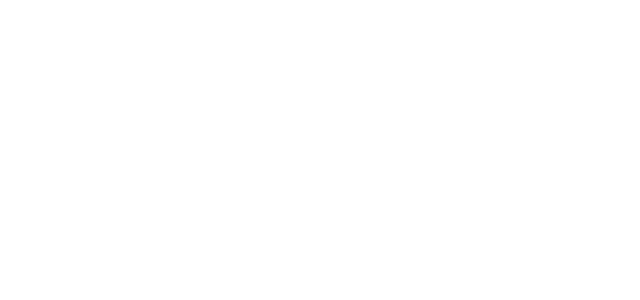
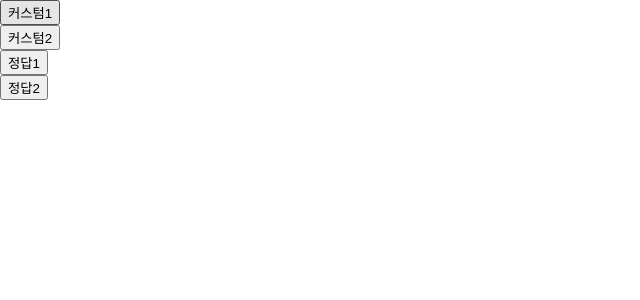
Before and after one commit to czmcm5/react-study, a React (Create React App) app: page /custom-ref in a window 1280 px wide. Before the commit this address had no page. Shown: the top 300 px of the page, without its empty margins (0-640 px from the left). Built offline with nearby package versions, Linux system fonts and the light colour scheme.

Commit message:
커스텀 useRef 구현 (성공)

```diff
--- a/src/App.tsx
+++ b/src/App.tsx
@@ -1,4 +1,5 @@
 import { Route, Routes } from "react-router-dom";
+import Custom_ref from "./page/custom-ref";
 import Home from "./page/Home";
 import Infinite_scroll from "./page/infinite-scroll";
 
@@ -7,6 +8,7 @@
     <Routes>
       <Route path="/" element={<Home />} />
       <Route path="/infinite-scroll" element={<Infinite_scroll />} />
+      <Route path="/custom-ref" element={<Custom_ref />} />
     </Routes>
   );
 }
--- a/src/page/Home.tsx
+++ b/src/page/Home.tsx
@@ -15,11 +15,13 @@
   const Navigate = useNavigate();
 
   const go_infiniteScroll = () => Navigate("/infinite-scroll");
+  const go_ref_test = () => Navigate("/custom-ref");
 
   return (
     <Menu>
       <ul>
         <li onClick={go_infiniteScroll}>무한 스크롤</li>
+        <li onClick={go_ref_test}>커스텀 ref</li>
       </ul>
     </Menu>
   );
--- /dev/null
+++ b/src/page/custom-ref.tsx
@@ -0,0 +1,65 @@
+import React, { useState } from "react";
+
+const refs = new Set();
+const refs2 = new Set();
+
+/** 결론: 메모리 할당 차이 */
+const Custom_ref = () => {
+  function MyuseRef<T>(initialValue: T): { current: T } {
+    // useState로 리렌더링할 때마다 값을 유지
+    // ref 의 참조값은 쭉 같게 유지.
+    // 컴포넌트가 리렌더링되어도 반환되는 객체의 참조값은 같고, current 값만 업뎃
+    // 어쨋든 참조형은 가변형이니까 {current: ref}의 주솟값은 그대로 일거고? 참조값이 변하지않는다는거다 어쩌고
+    const [ref] = useState({ current: initialValue });
+    return ref;
+  }
+  function MyuseRef2<T>(initialValue: T): { current: T } {
+    // 리렌더링할 때마다 새로운 객체를 생성 후 반환
+    const ref = { current: initialValue };
+    return ref;
+  }
+  function MyuseRef3<T>(initialValue: T): { current: T } {
+    // useState로 리렌더링할 때마다 값을 유지하지만 initialValue 한정
+    // return 될 때마다 새로운 { current: ref } 객체를 반환
+    // ref 값은 동일하지만 { current: ref } 의 참조값은 달라짐
+    const [ref] = useState(initialValue);
+    return { current: ref };
+  }
+
+  const [, rerender] = useState({});
+  // useRef로 변경해서 테스트하면 통과됩니다. useMyRef를 useRef와 똑같이 동작하도록 구현해보세요.
+  const ref = MyuseRef<HTMLDivElement | null>(null);
+  const ref2 = React.useRef<HTMLDivElement | null>(null);
+
+  refs.add(ref);
+  refs2.add(ref2);
+
+  const click_custom = () => {
+    rerender({});
+    console.log("커스텀 :", refs);
+  };
+  const click_answer = () => {
+    rerender({});
+    console.log("정답 :", refs2);
+  };
+
+  return (
+    <>
+      <div ref={ref}>
+        <button onClick={click_custom}>커스텀1</button>
+      </div>
+      <div ref={ref}>
+        <button onClick={click_custom}>커스텀2</button>
+      </div>
+
+      <div ref={ref2}>
+        <button onClick={click_answer}>정답1</button>
+      </div>
+      <div ref={ref2}>
+        <button onClick={click_answer}>정답2</button>
+      </div>
+    </>
+  );
+};
+
+export default Custom_ref;
```
